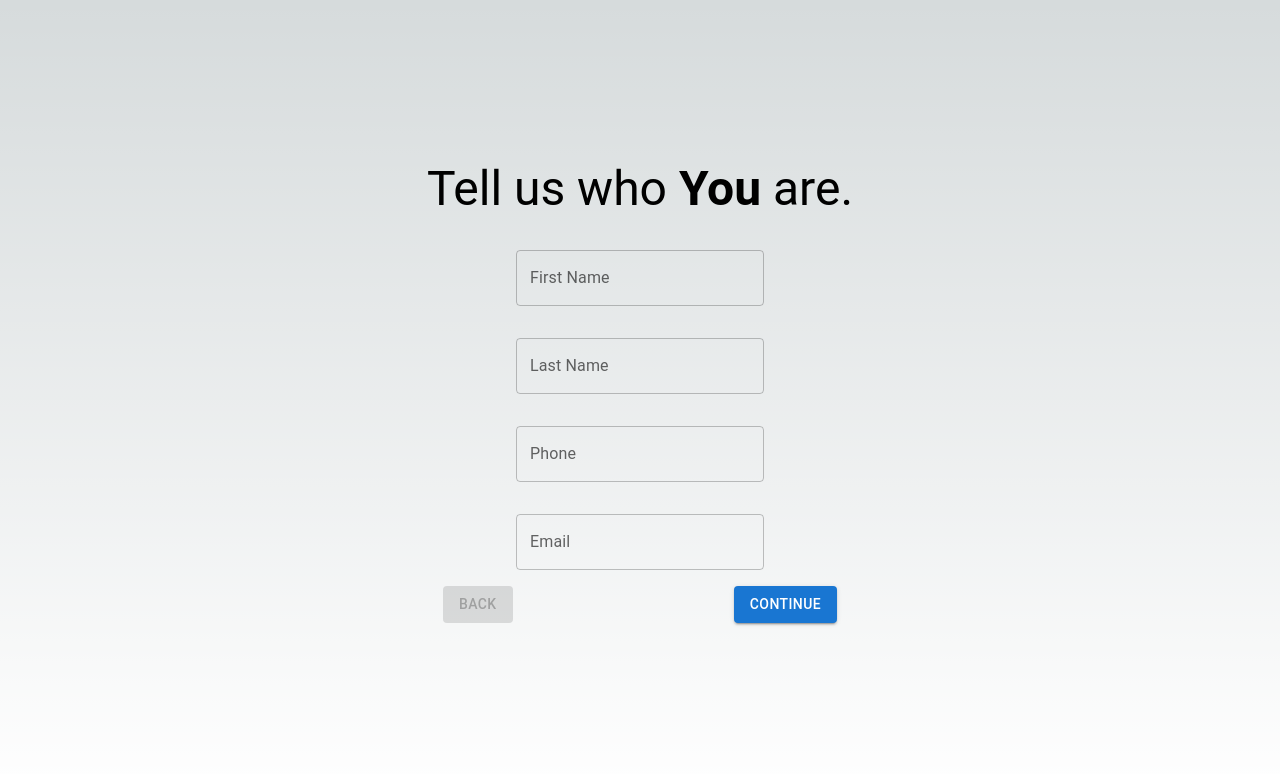
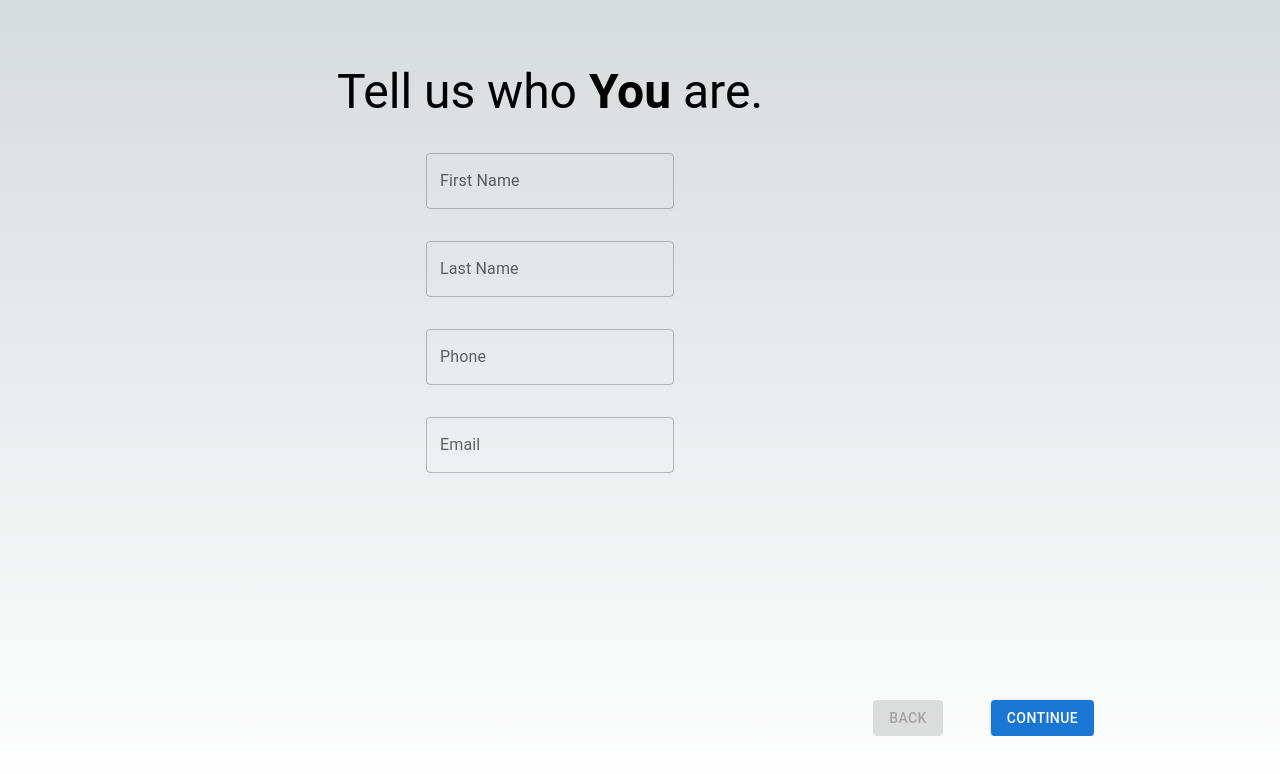
Before and after one commit to JohnRader/tuition-calculator, a Next.js app: page / in a window 1280 px wide. Shown: the top 774 px of the page. Built offline with nearby package versions, Linux system fonts and the light colour scheme.

Commit message:
anchor form actions

```diff
--- a/src/components/OnboardingForm/index.tsx
+++ b/src/components/OnboardingForm/index.tsx
@@ -51,6 +51,7 @@ export default function OnboardingForm() {
     }
   };
 
+  // TODO: Add form validation and submission
   const submit = () => {
     console.log(form);
   };
--- a/src/components/PageWrapper.tsx
+++ b/src/components/PageWrapper.tsx
@@ -9,7 +9,7 @@ export default function PageWrapper(props: PageProps) {
   const { page } = props;
 
   return (
-    <main className={`${styles['page-wrapper']} ${styles.center}`}>
+    <main className={`${styles.center} ${styles['page-wrapper']}`}>
       {page}
     </main>
   );
--- a/src/styles/index.module.css
+++ b/src/styles/index.module.css
@@ -1,5 +1,8 @@
 .page-wrapper {
   min-height: 100vh;
+  max-width: 1100px;
+  align-items: unset !important;
+  flex-wrap: wrap;
 }
 
 .grid {
@@ -83,9 +86,9 @@
 .form-actions {
   width: 100%;
   display: flex;
-  justify-content: space-between;
+  justify-content: flex-end;
   align-items: center;
-  padding: 1rem;
+  gap: 3rem;
 }
 
 /* Enable hover only on non-touch devices */
--- a/src/styles/mui.module.css
+++ b/src/styles/mui.module.css
@@ -4,9 +4,11 @@
 }
 
 .form-control {
-  height: 100%;
+  height: calc(100vh - 8rem);
+  width: calc(100vw - 12rem);
   display: flex;
   flex-direction: column;
+  overflow: auto;
+  justify-content: space-between;
   align-items: center;
-  justify-content: space-between;
 }
```
